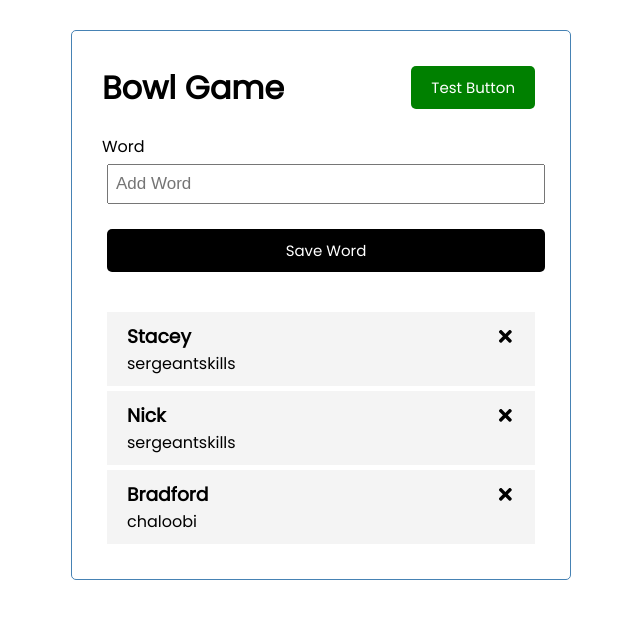
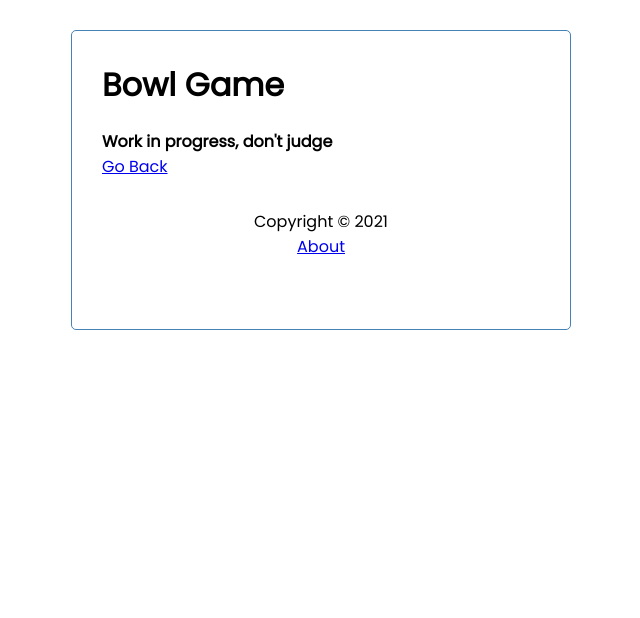
Before and after one commit to The-Code-Cupboard/bowl-game, a React (Create React App) app: page /about in a window 1280 px wide. Shown: the top 618 px of the page, without its empty margins (319-959 px from the left). Built offline with nearby package versions, Linux system fonts and the light colour scheme; data requests are answered from the project's data file.

Commit message:
finished tutorial components and added mock backend

```diff
--- /dev/null
+++ b/db.json
@@ -0,0 +1,18 @@
+{
+  "words": [
+    {
+      "id": 1,
+      "text": "Stacey",
+      "user": "sergeantskills"
+    },
+    {
+      "id": 2,
+      "text": "Nick",
+      "user": "sergeantskills"
+    },
+    {
+      "text": "test",
+      "id": 3
+    }
+  ]
+}
--- a/package.json
+++ b/package.json
@@ -6,9 +6,11 @@
     "@testing-library/jest-dom": "^5.11.9",
     "@testing-library/react": "^11.2.5",
     "@testing-library/user-event": "^12.8.3",
+    "json-server": "^0.16.3",
     "react": "^17.0.1",
     "react-dom": "^17.0.1",
     "react-icons": "^4.2.0",
+    "react-router-dom": "^5.2.0",
     "react-scripts": "4.0.3",
     "web-vitals": "^1.1.1"
   },
@@ -16,7 +18,8 @@
     "start": "react-scripts start",
     "build": "react-scripts build",
     "test": "react-scripts test",
-    "eject": "react-scripts eject"
+    "eject": "react-scripts eject",
+    "server": "json-server --watch db.json --port 5000"
   },
   "eslintConfig": {
     "extends": [
--- a/src/App.js
+++ b/src/App.js
@@ -1,45 +1,69 @@
-import { useState } from 'react'
+import { useState, useEffect } from 'react'
+import { BrowserRouter as Router, Route } from 'react-router-dom'
 import Header from './components/Header'
 import Words from './components/Words'
 import AddWord from './components/AddWord'
+import Footer from './components/Footer'
+import About from './components/About'
 
 const App = () => {
-    const [words, setWords] = useState([
-    {
-        id: 1,
-        text: 'Stacey',
-        user: 'sergeantskills'
-    },
-    {
-        id: 2,
-        text: 'Nick',
-        user: 'sergeantskills'
-    },
-    {
-        id: 3,
-        text: 'Bradford',
-        user: 'chaloobi'
+    const [showAddWord, setShowAddWord] = useState(false)
+    const [words, setWords] = useState([])
+
+    useEffect(() => {
+        const getWords = async () => {
+            const wordsFromServer = await fetchWords()
+            setWords(wordsFromServer)
+        }
+        getWords()
+    }, [])
+
+    // Fetch Words
+    const fetchWords = async () => {
+        const res = await fetch('http://localhost:5000/words')
+        const data = await res.json()
+        return data
     }
-    ])
 
     // Add Word
-    const addWord = (word) => {
-        const id = Math.floor(Math.random()*10000) + 1
-        const newWord = { id, ...word }
-        setWords([...words, newWord])
+    const addWord = async (word) => {
+        const res = await fetch('http://localhost:5000/words', {
+            method: 'POST',
+            headers: {
+                'Content-type': 'application/json'
+            },
+            body: JSON.stringify(word)
+        })
+
+        const data = await res.json()
+
+        setWords([...words, data])
     }
 
     // Delete Word
-    const deleteWord = (id) => {
+    const deleteWord = async (id) => {
+        await fetch(`http://localhost:5000/words/${id}`, {
+            method: 'DELETE'
+        })
+
         setWords(words.filter((word) => word.id !== id))
     }
 
     return (
-        <div className="container">
-            <Header />
-            <AddWord onAdd={addWord} />
-            {words.length > 0 ? <Words words={words} onDelete={deleteWord} /> : 'No words to show... yet!! :)'}
-        </div>
+        <Router>
+            <div className="container">
+                <Header onAdd={() => setShowAddWord(!showAddWord)} showAdd={showAddWord} />
+
+                <Route path='/' exact render={(props) =>(
+                    <>
+                        {showAddWord && <AddWord onAdd={addWord} />}
+                        {words.length > 0 ? <Words words={words} onDelete={deleteWord} /> : 'No words to show... yet!! :)'}
+                    </>
+                )} />
+                <Route path='/about' component={About}/>
+                <Footer />
+            </div>
+        </Router>
     );
 }
 
--- /dev/null
+++ b/src/components/About.js
@@ -0,0 +1,12 @@
+import { Link } from 'react-router-dom'
+
+const About = () => {
+    return (
+        <div>
+            <h4>Work in progress, don't judge</h4>
+            <Link to ="/">Go Back</Link>
+        </div>
+    )
+}
+
+export default About
--- /dev/null
+++ b/src/components/Footer.js
@@ -0,0 +1,13 @@
+import { Link } from 'react-router-dom'
+
+const Footer = () => {
+    return (
+        <footer>
+            <p>Copyright &copy; 2021</p>
+            <Link to='/about'>About</Link>
+        </footer>
+    )
+
+}
+
+export default Footer
--- a/src/components/Header.js
+++ b/src/components/Header.js
@@ -1,15 +1,20 @@
-import PropTypes from 'prop-types';
+import PropTypes from 'prop-types'
+import { useLocation } from 'react-router-dom'
 import Button from './Button'
 
-const Header = ( {title}) => {
-    const onClick = () => {
-        console.log('click')
-    }
+const Header = ( {title, onAdd, showAdd }) => {
+    const location = useLocation()
 
     return (
         <header className='header'>
             <h1>{title}</h1>
-            <Button color='green' text='Test Button' onClick={onClick} />
+            {location.pathname === '/' && (
+                <Button
+                    color={showAdd ? 'red' : 'green'}
+                    text={showAdd ? 'Close' : 'Add'}
+                    onClick={onAdd}
+                />
+            )}
         </header>
     )
 }
```
Also changed, not shown: 2 other files (tests, documents, lock files or other folders).
